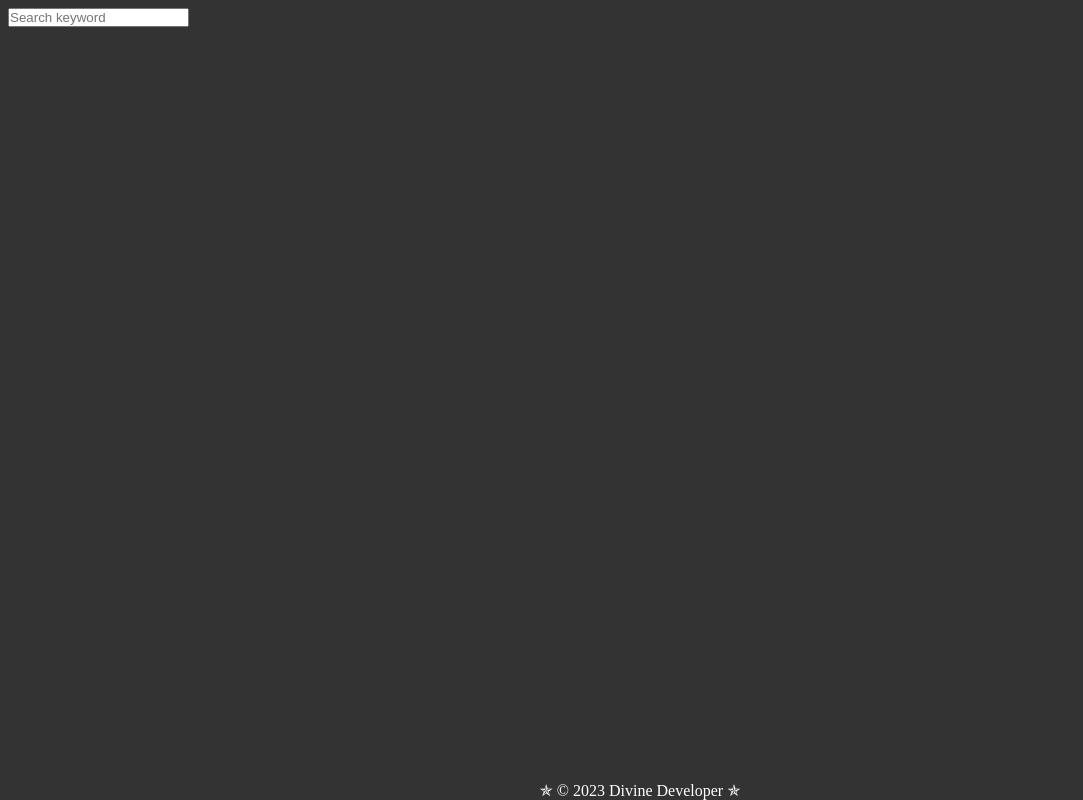
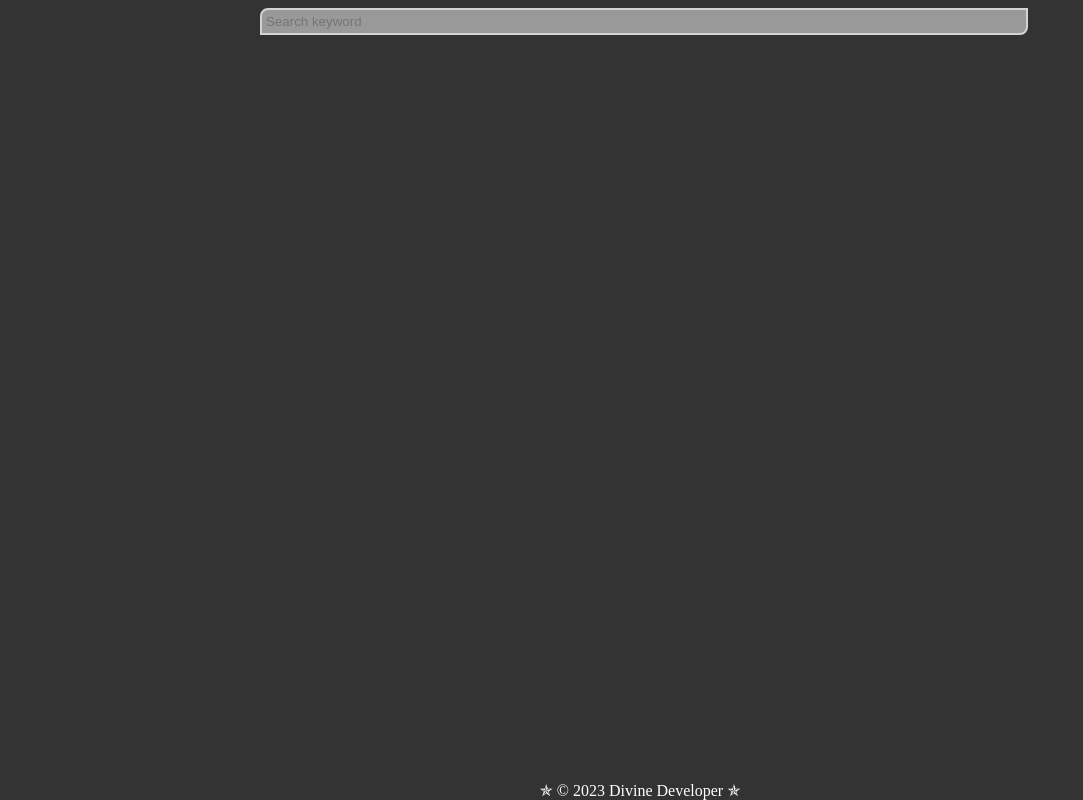
Before and after one commit to divinejohn1976/divinejohn1976.laugh.github.io, a plain HTML site: page index.html in a window 1280 px wide. Shown: the whole page, without its empty margins (0-1083 px from the left). Drawn offline with Linux system fonts and the light colour scheme.

Commit message:
styled the search bar

```diff
--- a/styles/style.css
+++ b/styles/style.css
@@ -13,9 +13,22 @@ body {
 	height: 100vh;
 }
 
+header {
+	text-align: center;
+}
+
 .search_box {
 	margin-top: 0.5rem;
 	margin-left: 0.5rem;
+	color: #000;
+	background-color: #999;
+	padding: 4px;
+	font-family: Arial, Helvetica, sans-serif;
+	outline: none;
+	border: 2px solid lightgrey;
+	border-top-left-radius: 8px;
+	border-bottom-right-radius: 8px;
+	width: 60%;
 }
 
 footer {
```
